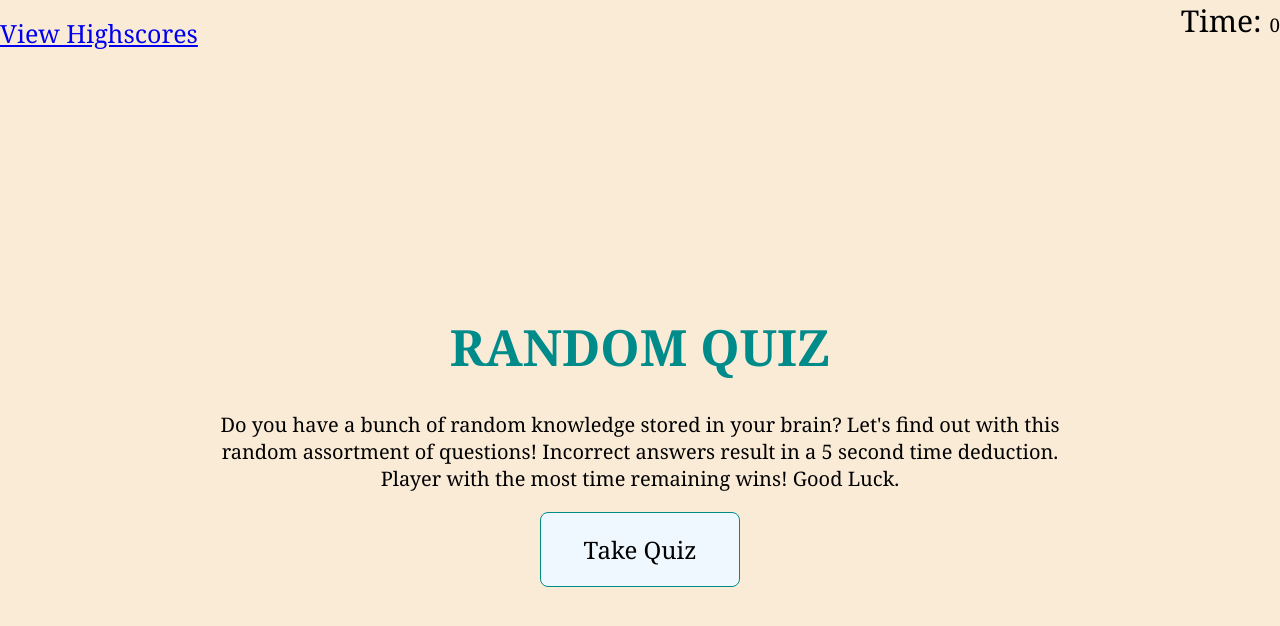
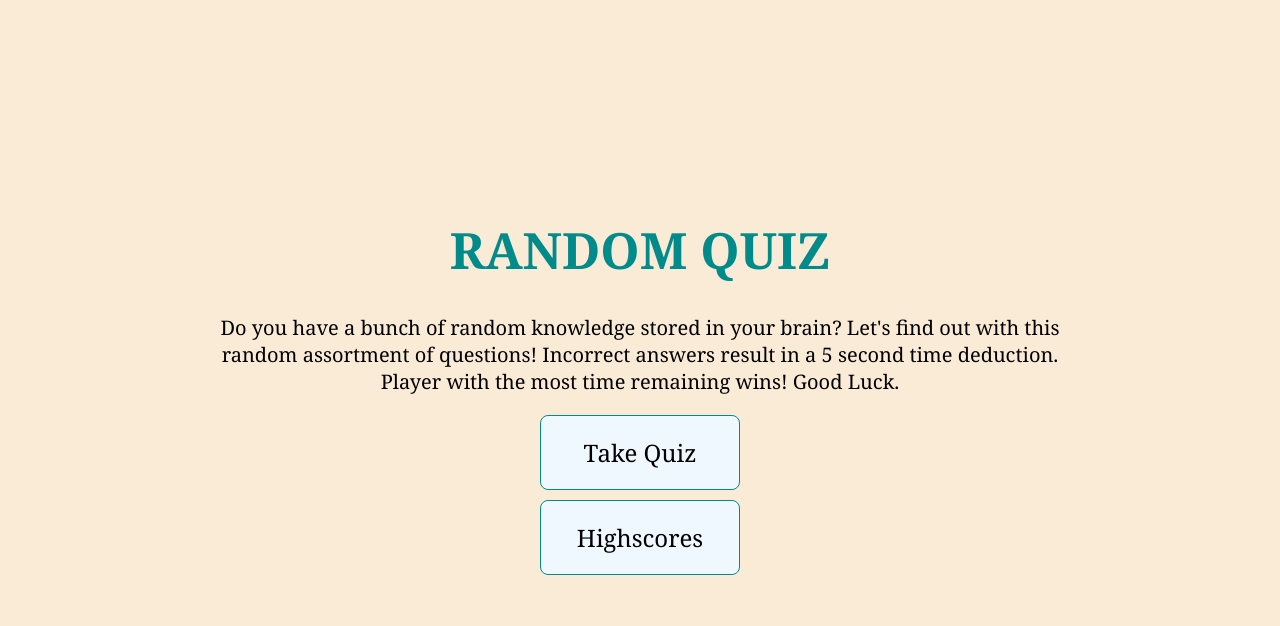
Before and after one commit to Msands21/codeQuiz, a plain HTML site: page index.html in a window 1280 px wide. Drawn offline with Linux system fonts and the light colour scheme; a script that the page names is missing.

Commit message:
moved highscore button

```diff
--- a/index.html
+++ b/index.html
@@ -8,16 +8,13 @@
     <title>Quiz</title>
 </head>
 <body>
-    <div class="scores"><a href="highscore.html">View Highscores</a>
-        <aside class="timer">Time: <span id="time">0</span></aside>
-    </div>
 
     <section class="wrapper">
             <div id="begin" class="flex-column flex-center">
                 <h1>RANDOM QUIZ</h1>
                 <p>Do you have a bunch of random knowledge stored in your brain? Let's find out with this random assortment of questions! Incorrect answers result in a 5 second time deduction. Player with the most time remaining wins! Good Luck.</p>
                 <a href="./quiz.html" class="btn">Take Quiz</a>
-
+                <a href="./highscore.html" class="btn">Highscores</a>
             </div>
 
         <section id="questions" class="hide">
```
Also changed, not shown: quiz.html (+1 -1 lines).
